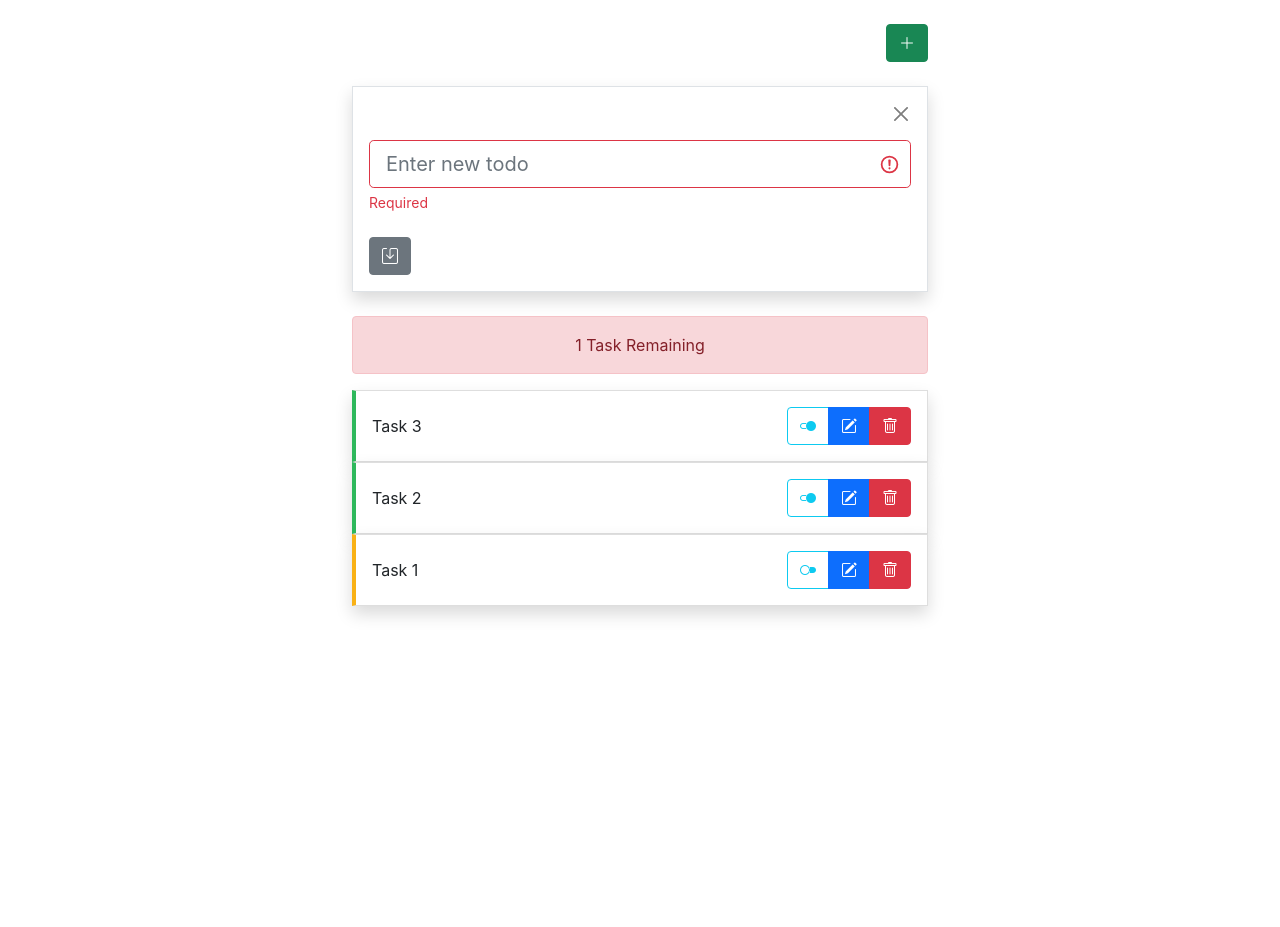
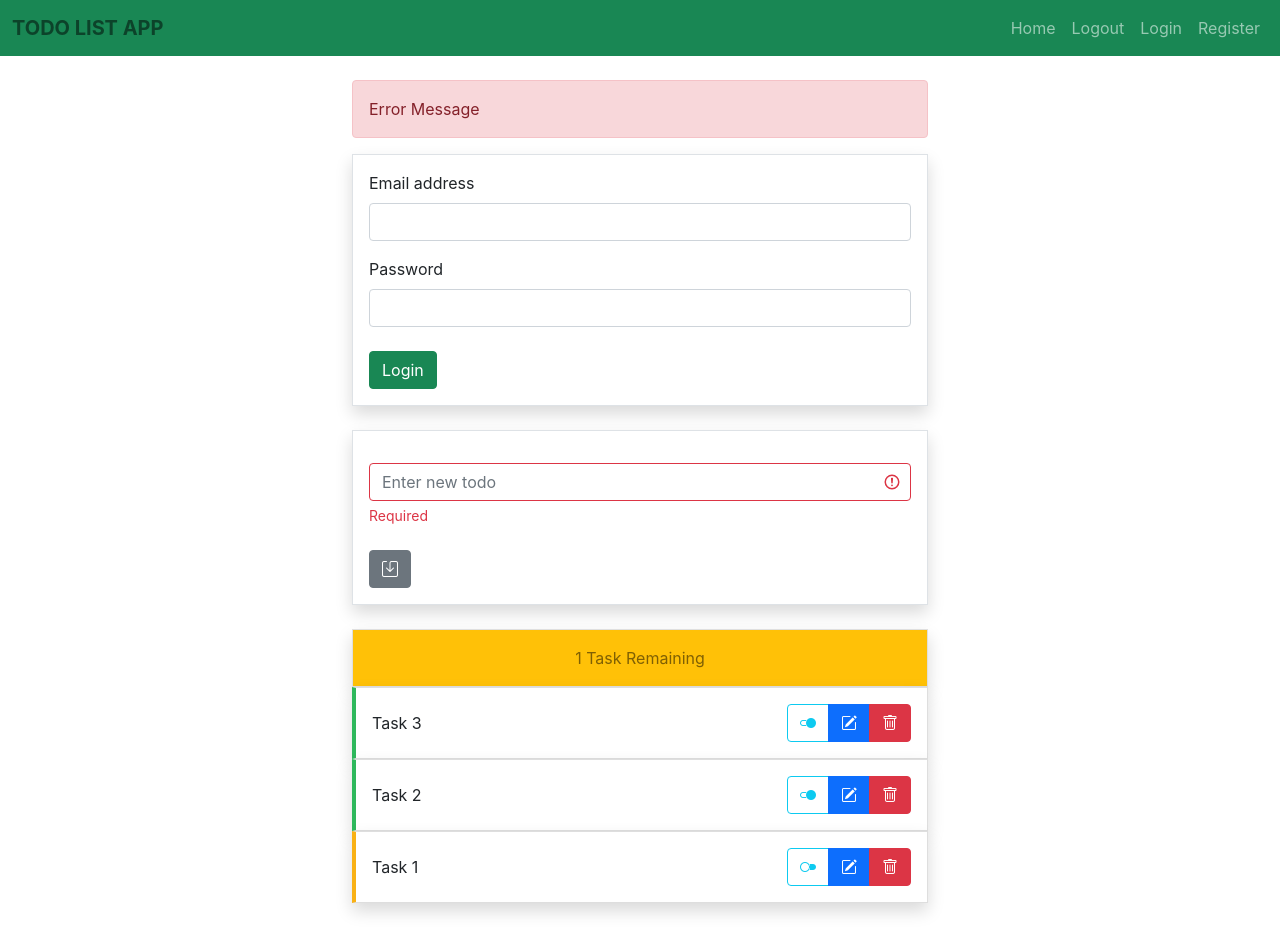
Before and after one commit to earth824/cc9-react-basic-todo-list, a React (Create React App) app: page / in a window 1280 px wide. Before the commit the page ends 800 px from the top, so only its background shows below. Built offline with nearby package versions, Linux system fonts and the light colour scheme.

Commit message:
add login form

```diff
--- a/src/App.js
+++ b/src/App.js
@@ -2,25 +2,74 @@ import './App.css';
 
 function App() {
   return (
+    <>
+      <nav className="navbar navbar-expand-sm sticky-top navbar-dark bg-success">
+        <div className="container-fluid">
+          <a href="/" className="navbar-brand text-black-50 fw-bolder ts-8">
+            TODO LIST APP
+          </a>
+          <div className="navbar-collapse justify-content-end">
+            <ul className="navbar-nav">
+              <li className="nav-item">
+                <a href="/" className="nav-link">
+                  Home
+                </a>
+              </li>
+              <li className="nav-item">
+                <a href="/" className="nav-link">
+                  Logout
+                </a>
+              </li>
+              <li className="nav-item">
+                <a href="/" className="nav-link">
+                  Login
+                </a>
+              </li>
+              <li className="nav-item">
+                <a href="/" className="nav-link">
+                  Register
+                </a>
+              </li>
+            </ul>
+          </div>
+        </div>
+      </nav>
+
       <div className="container">
         <div className="mw-576 my-4 mx-auto">
-        <div className="mb-4 d-flex justify-content-end">
+          <div class="alert alert-danger">Error Message</div>
+          <div className="border shadow p-3 mb-4">
+            <form>
+              <div className="mb-3">
+                <label for="" className="form-label">
+                  Email address
+                </label>
+                <input type="text" className="form-control" />
+              </div>
+              <div className="mb-4">
+                <label for="" className="form-label">
+                  Password
+                </label>
+                <input type="password" className="form-control" />
+              </div>
+              <button type="submit" className="btn btn-success">
+                Login
+              </button>
+            </form>
+          </div>
+
+          {/* <div className="mb-4 d-flex justify-content-end">
             <button className="btn btn-success">
               <i className="bi-plus-lg" />
             </button>
-        </div>
+          </div> */}
           <div className="border shadow p-3 mb-4">
-          <div className="d-flex justify-content-end">
+            {/* <div className="d-flex justify-content-end">
               <button className="btn-close btn-sm text-black-50"></button>
-          </div>
+            </div> */}
             <form>
               <div className="mt-3 mb-4">
-              <input
-                type="text"
-                className="form-control form-control-lg is-invalid"
-                id="todo"
-                placeholder="Enter new todo"
-              />
+                <input type="text" className="form-control is-invalid" id="todo" placeholder="Enter new todo" />
                 <div className="invalid-feedback">Required</div>
               </div>
               <button className="btn btn-secondary">
@@ -28,7 +77,11 @@ function App() {
               </button>
             </form>
           </div>
-        <div className="alert alert-danger text-center">1 Task Remaining</div>
+          <div className="card shadow rounded-0">
+            <div className="card-body d-flex justify-content-center bg-warning">
+              <span className="text-black-50">1 Task Remaining</span>
+            </div>
+          </div>
           <div className="card shadow rounded-0 bd-callout bd-callout-success">
             <div className="card-body d-flex justify-content-between align-items-center">
               <span>Task 3</span>
@@ -79,6 +132,7 @@ function App() {
           </div>
         </div>
       </div>
+    </>
   );
 }
 
```
Lines whose indentation alone changed are shown as unchanged.
